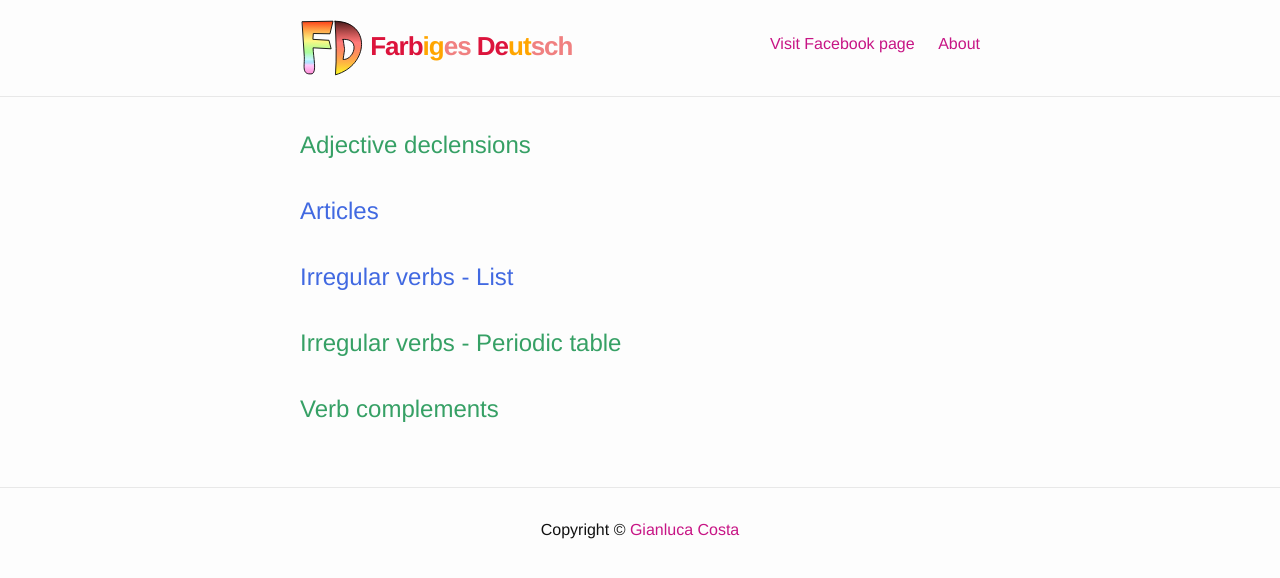
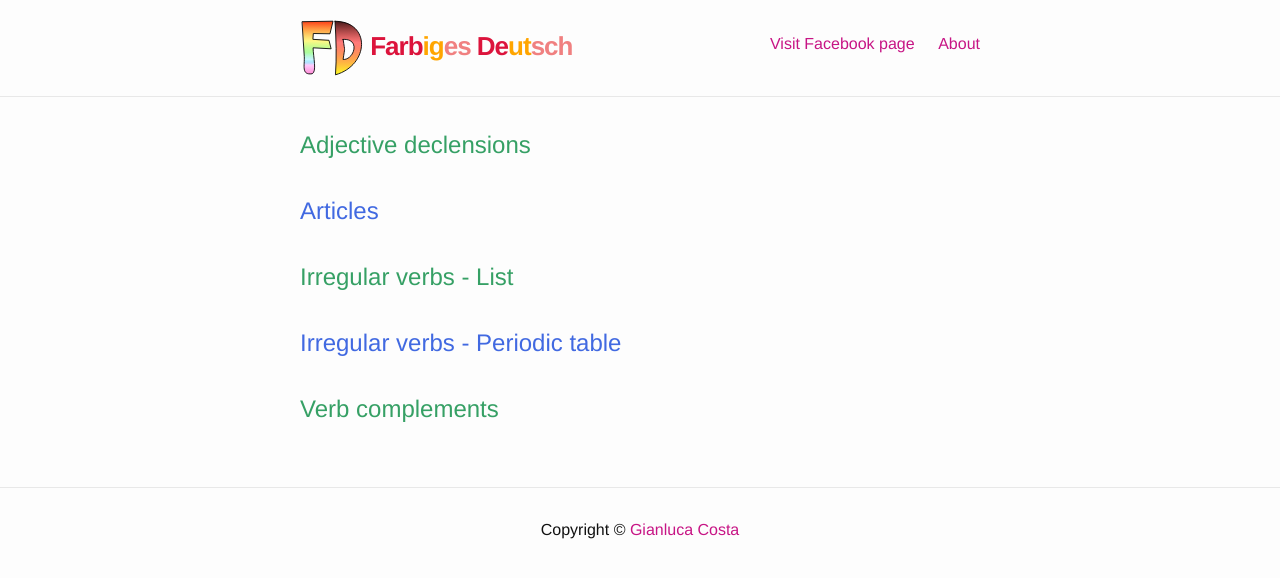
Before and after one commit to giancosta86/FarbigesDeutsch, a Jekyll site: the page built from index.html, in a window 1280 px wide. Shown: the top 578 px of the page. Built offline with Jekyll 4.4.1, drawn with Linux system fonts in a browser that asks for light colours.

Commit message:
Fix index links and their colors

```diff
--- a/_sass/_custom.scss
+++ b/_sass/_custom.scss
@@ -44,7 +44,7 @@ a,
 
 
 .page-list {
-  li:nth-of-type(2n) a {
+  li:nth-of-type(even) a {
     $color: royalblue;
 
     color: $color;
@@ -58,7 +58,7 @@ a,
     }
   }
 
-  li:nth-of-type(2n + 1) a {
+  li:nth-of-type(odd) a {
     $color: darken(mediumseagreen, 5%);
 
     color: $color;
--- a/index.html
+++ b/index.html
@@ -4,8 +4,8 @@ layout: default
 
 <div class="home">
   <ul class="page-list">
-    {% for page in site.pages %}
-    {% if page.url != "/about/" %}
+    {% for page in site.html_pages %}
+    {% if page.url != "/" and page.url != "/about/" %}
     <li>
       <a class="page-link" href="{{ site.baseurl }}{{ page.url }}">{{ page.title }}</a>
     </li>
```
